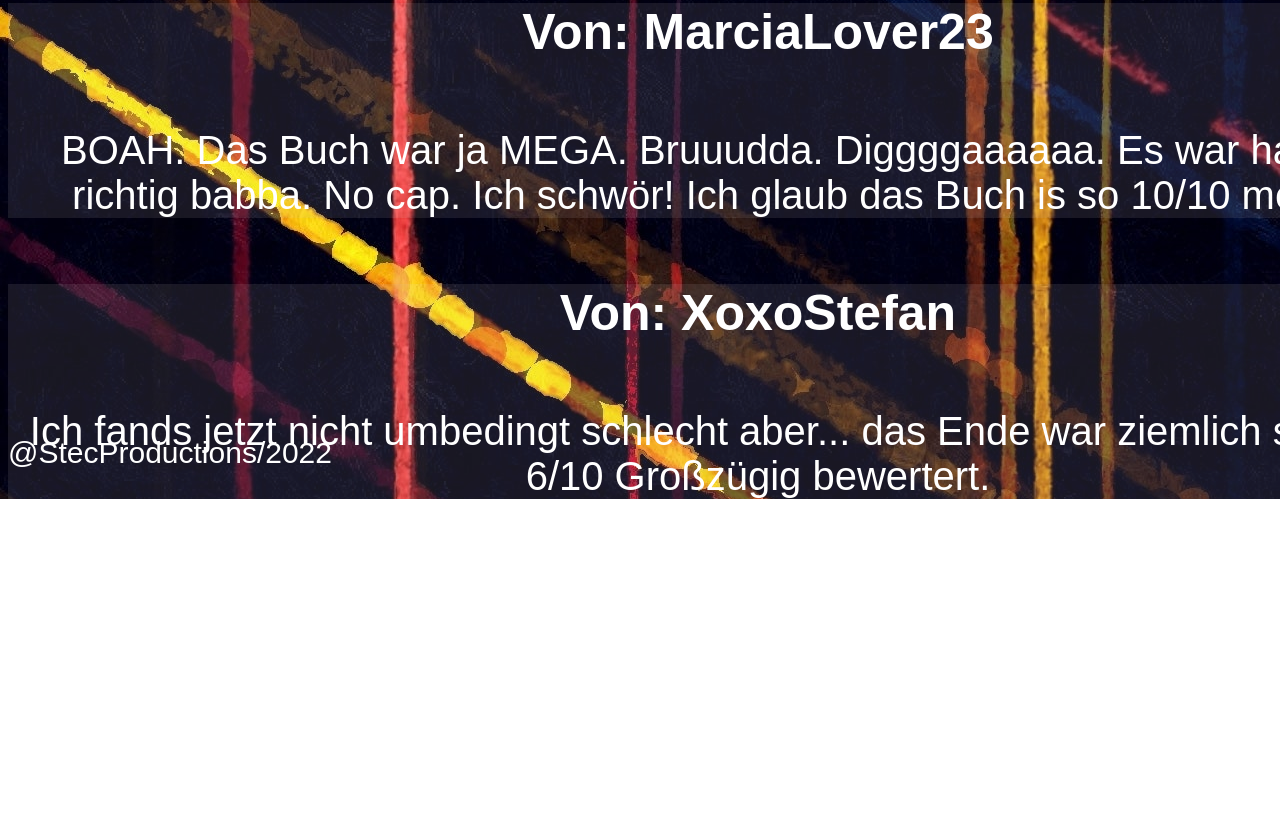
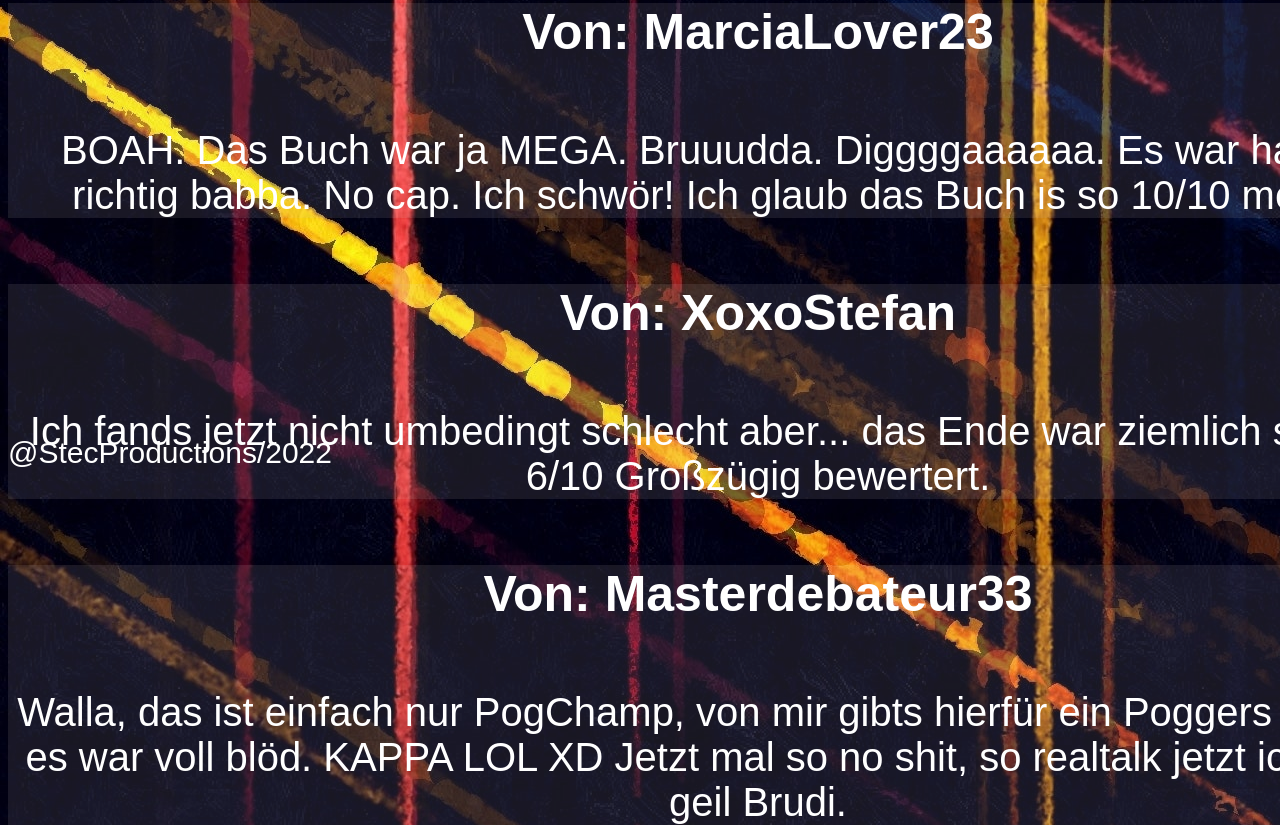
Before and after one commit to Stefaaaaaaaaaaaaaaaaaaaaaaaaaaan/StecProductionsWebsite, a plain HTML site: page Rezensionen.html in a window 1280 px wide. Shown: the part 1263-2088 px from the top of the page. Before the commit the page ends 1762 px from the top, so only its background shows below. Drawn offline with Linux system fonts and the light colour scheme.

Commit message:
Add files via upload

```diff
--- a/Rezensionen.html
+++ b/Rezensionen.html
@@ -66,6 +66,12 @@
                    Großzügig bewertert.
                 </p>
             </div>
+            <div class="Box">
+                <h4>Von: Masterdebateur33 </h4>
+                <p>
+                    Walla, das ist einfach nur PogChamp, von mir gibts hierfür ein Poggers in den Chat. es war voll blöd. KAPPA LOL XD Jetzt mal so no shit, so realtalk jetzt ich finds echt geil Brudi.
+                </p>
+            </div>
     </main>
 
     <footer>
```
